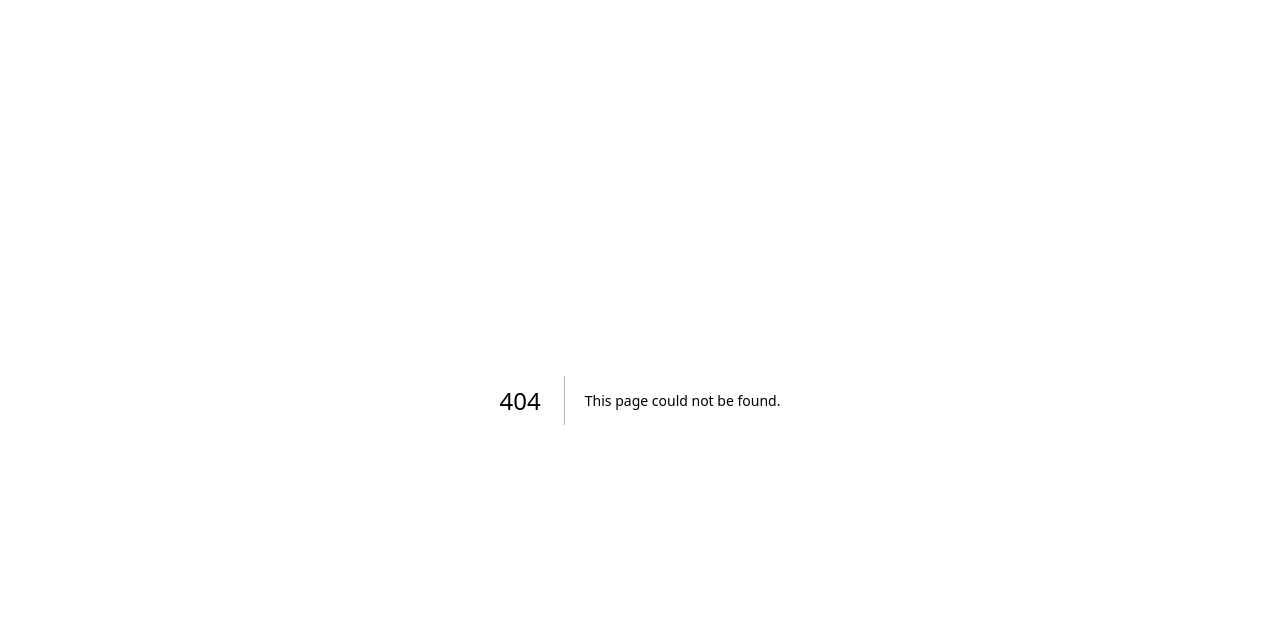
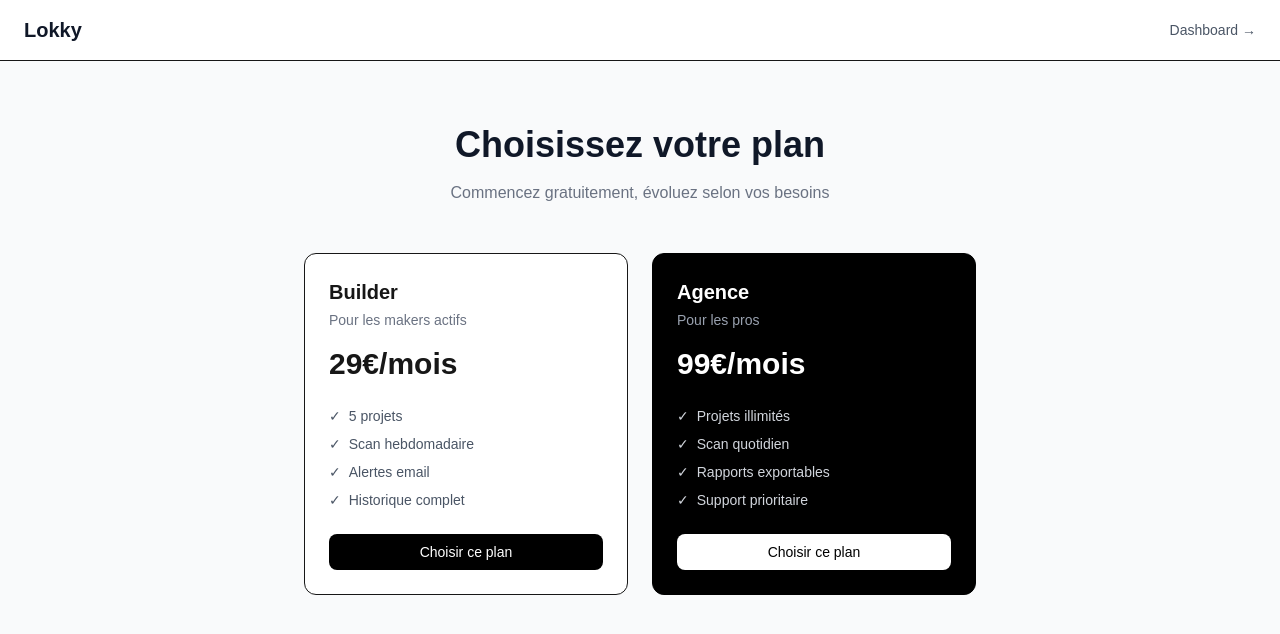
Before and after one commit to Fiodordo/lokky, a Next.js app: page /pricing in a window 1280 px wide. Before the commit this address had no page. Shown: the top 634 px of the page. Built offline with nearby package versions, Linux system fonts and the light colour scheme; no server answers.

Commit message:
add stripe integration and pricing page

```diff
--- /dev/null
+++ b/app/api/create-checkout/route.ts
@@ -0,0 +1,54 @@
+import { NextRequest, NextResponse } from "next/server";
+import Stripe from "stripe";
+
+const PLANS = {
+  builder: {
+    name: "Lokky Builder",
+    amount: 2900,
+    interval: "month" as const,
+  },
+  agence: {
+    name: "Lokky Agence",
+    amount: 9900,
+    interval: "month" as const,
+  },
+};
+
+export async function POST(request: NextRequest) {
+  try {
+    const stripe = new Stripe(process.env.STRIPE_SECRET_KEY!);
+    const body = await request.json();
+    const { plan, userId, email } = body;
+
+    if (!plan || !PLANS[plan as keyof typeof PLANS]) {
+      return NextResponse.json({ error: "Plan invalide" }, { status: 400 });
+    }
+
+    const selectedPlan = PLANS[plan as keyof typeof PLANS];
+
+    const session = await stripe.checkout.sessions.create({
+      payment_method_types: ["card"],
+      mode: "subscription",
+      customer_email: email,
+      metadata: { userId, plan },
+      line_items: [
+        {
+          price_data: {
+            currency: "eur",
+            product_data: { name: selectedPlan.name },
+            recurring: { interval: selectedPlan.interval },
+            unit_amount: selectedPlan.amount,
+          },
+          quantity: 1,
+        },
+      ],
+      success_url: `${process.env.NEXT_PUBLIC_APP_URL}/dashboard?success=true`,
+      cancel_url: `${process.env.NEXT_PUBLIC_APP_URL}/pricing?canceled=true`,
+    });
+
+    return NextResponse.json({ url: session.url });
+  } catch (error) {
+    const message = error instanceof Error ? error.message : "Erreur Stripe";
+    return NextResponse.json({ error: message }, { status: 500 });
+  }
+}
--- /dev/null
+++ b/app/pricing/page.tsx
@@ -0,0 +1,119 @@
+"use client";
+
+import { useState, useEffect } from "react";
+import { supabase } from "@/lib/supabase";
+import { useRouter } from "next/navigation";
+
+const plans = [
+  {
+    id: "builder",
+    name: "Builder",
+    price: "29€/mois",
+    desc: "Pour les makers actifs",
+    features: ["5 projets", "Scan hebdomadaire", "Alertes email", "Historique complet"],
+  },
+  {
+    id: "agence",
+    name: "Agence",
+    price: "99€/mois",
+    desc: "Pour les pros",
+    features: ["Projets illimités", "Scan quotidien", "Rapports exportables", "Support prioritaire"],
+    highlight: true,
+  },
+];
+
+export default function PricingPage() {
+  const router = useRouter();
+  const [email, setEmail] = useState("");
+  const [userId, setUserId] = useState("");
+  const [loading, setLoading] = useState<string | null>(null);
+
+  useEffect(() => {
+    supabase.auth.getUser().then(({ data }) => {
+      if (data.user) {
+        setEmail(data.user.email ?? "");
+        setUserId(data.user.id);
+      }
+    });
+  }, []);
+
+  async function handleSubscribe(planId: string) {
+    if (!userId) {
+      router.push("/register");
+      return;
+    }
+
+    setLoading(planId);
+    try {
+      const res = await fetch("/api/create-checkout", {
+        method: "POST",
+        headers: { "Content-Type": "application/json" },
+        body: JSON.stringify({ plan: planId, userId, email }),
+      });
+      const data = await res.json();
+      if (data.url) {
+        window.location.href = data.url;
+      } else {
+        alert("Erreur lors de la création du paiement");
+      }
+    } catch {
+      alert("Erreur réseau");
+    } finally {
+      setLoading(null);
+    }
+  }
+
+  return (
+    <div className="min-h-screen bg-gray-50">
+      <header className="bg-white border-b px-6 py-4 flex justify-between items-center">
+        <span className="text-xl font-bold text-gray-900">Lokky</span>
+        <a href="/dashboard" className="text-sm text-gray-600 hover:text-gray-900">
+          Dashboard →
+        </a>
+      </header>
+
+      <main className="max-w-4xl mx-auto px-6 py-16 text-center">
+        <h1 className="text-4xl font-bold text-gray-900 mb-4">Choisissez votre plan</h1>
+        <p className="text-gray-500 mb-12">Commencez gratuitement, évoluez selon vos besoins</p>
+
+        <div className="grid grid-cols-1 md:grid-cols-2 gap-6 max-w-2xl mx-auto">
+          {plans.map((plan) => (
+            <div
+              key={plan.id}
+              className={`rounded-xl p-6 border text-left ${
+                plan.highlight ? "bg-black text-white border-black" : "bg-white"
+              }`}
+            >
+              <h2 className="font-bold text-xl mb-1">{plan.name}</h2>
+              <p className={`text-sm mb-4 ${plan.highlight ? "text-gray-400" : "text-gray-500"}`}>
+                {plan.desc}
+              </p>
+              <div className="text-3xl font-bold mb-6">{plan.price}</div>
+              <ul className="space-y-2 mb-6">
+                {plan.features.map((f) => (
+                  <li
+                    key={f}
+                    className={`text-sm flex gap-2 ${plan.highlight ? "text-gray-300" : "text-gray-600"}`}
+                  >
+                    <span>✓</span> {f}
+                  </li>
+                ))}
+              </ul>
+              <button
+                onClick={() => handleSubscribe(plan.id)}
+                disabled={loading === plan.id}
+                className={`w-full py-2 rounded-lg text-sm font-medium disabled:opacity-50 ${
+                  plan.highlight
+                    ? "bg-white text-black hover:bg-gray-100"
+                    : "bg-black text-white hover:bg-gray-800"
+                }`}
+              >
+                {loading === plan.id ? "Redirection..." : "Choisir ce plan"}
+              </button>
+            </div>
+          ))}
+        </div>
+      </main>
+    </div>
+  );
+}
--- a/package.json
+++ b/package.json
@@ -9,11 +9,13 @@
     "lint": "eslint"
   },
   "dependencies": {
+    "@stripe/stripe-js": "^9.8.0",
     "@supabase/supabase-js": "^2.108.2",
     "next": "16.2.9",
     "react": "19.2.4",
     "react-dom": "19.2.4",
-    "resend": "^6.14.0"
+    "resend": "^6.14.0",
+    "stripe": "^22.2.3"
   },
   "devDependencies": {
     "@tailwindcss/postcss": "^4",
```
Also changed, not shown: 1 other file (tests, documents, lock files or other folders).
